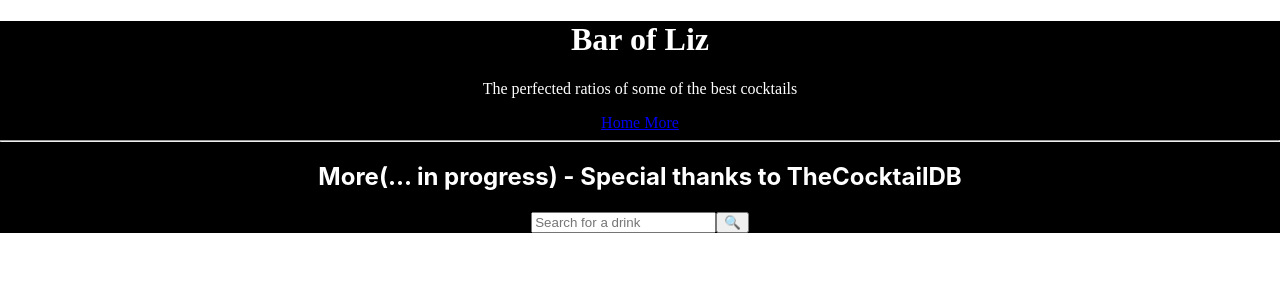
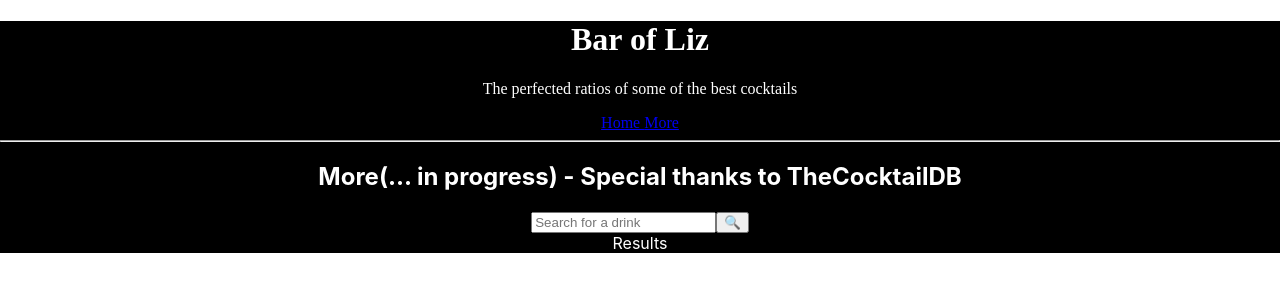
Before and after one commit to ESedrak/cocktail-list, a React (Create React App) app: page /more in a window 1280 px wide. Shown: the top 300 px of the page. Built offline with nearby package versions, Linux system fonts and the light colour scheme.

Commit message:
Anything related to the other cocktail list will have a prefix of 'More'. Therefore updating Results to reflect the change

```diff
--- a/src/More.js
+++ b/src/More.js
@@ -1,6 +1,6 @@
 import React, { useState } from "react";
 import axios from "axios";
-import Results from "./Results";
+import MoreResults from "./MoreResults";
 
 const More = () => {
   const [keyword, setKeyword] = useState(null);
@@ -37,7 +37,7 @@ const More = () => {
           </span>
         </button>
       </form>
-      <Results results={results} />
+      <MoreResults results={results} />
     </div>
   );
 };
--- /dev/null
+++ b/src/MoreResults.js
@@ -0,0 +1,8 @@
+import React from "react";
+
+function MoreResults(props) {
+  //  console.log(props.results) to see data passed through from component More
+  return <div className="Results"> Results</div>;
+}
+
+export default MoreResults;
--- a/src/Results.js
+++ /dev/null
@@ -1,7 +0,0 @@
-import React from "react";
-
-function Results(props) {
-  return console.log(props.results);
-}
-
-export default Results;
```
